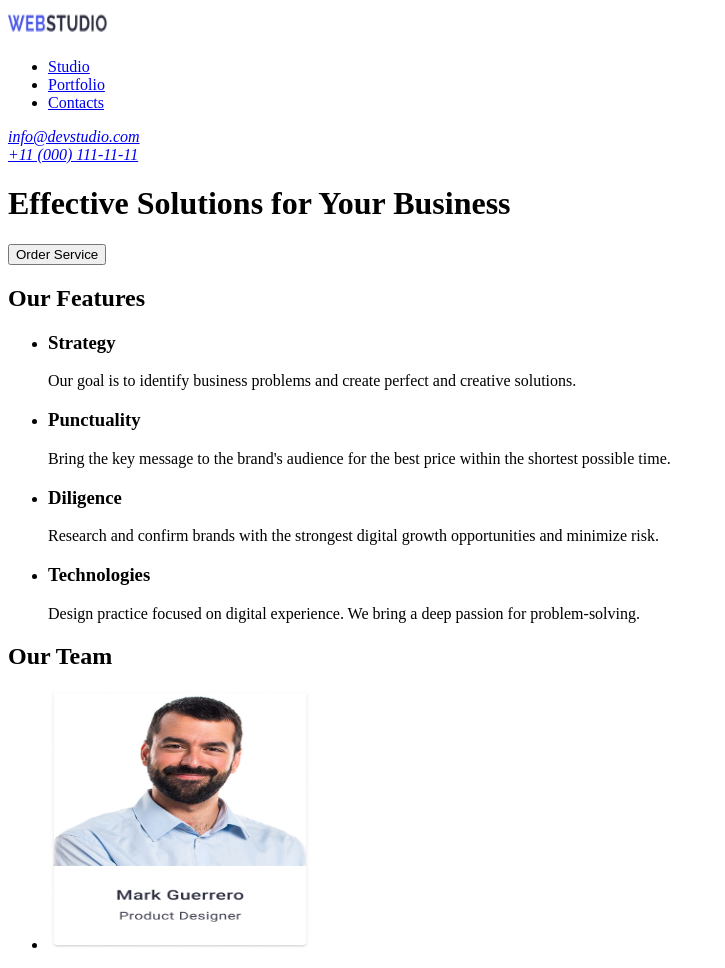
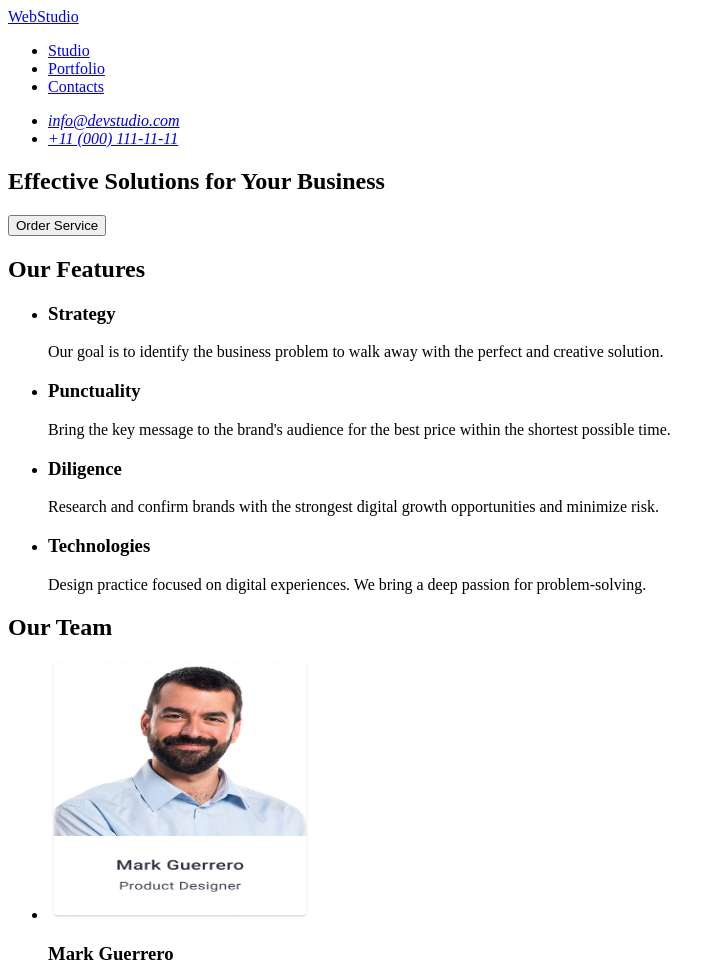
Before and after one commit to Andrii654/goit-markup-hw-01, a plain HTML site: page index.html in a window 1280 px wide. Shown: the top 968 px of the page, without its empty margins (0-725 px from the left). Drawn offline with Linux system fonts and the light colour scheme.

Commit message:
Update index.html

```diff
--- a/index.html
+++ b/index.html
@@ -4,7 +4,6 @@
 <head>
     <meta charset="UTF-8">
     <meta name="viewport" content="width=device-width, initial-scale=1.0">
-    <meta name="description" content="WebStudio - effective digital solutions for your business">
     <title>WebStudio</title>
 </head>
 
@@ -12,9 +11,7 @@
 
     <header>
 
-        <a href="./index.html">
-            <img src="./images/logo.png" width="100" height="30" alt="WebStudio Logo">
-        </a>
+        <a href="./index.html">WebStudio</a>
 
         <nav>
             <ul>
@@ -25,94 +22,81 @@
         </nav>
 
         <address>
-            <a href="mailto:info@devstudio.com">info@devstudio.com</a><br>
-            <a href="tel:+110001111111">+11 (000) 111-11-11</a>
+            <ul>
+                <li>
+                    <a href="mailto:info@devstudio.com">info@devstudio.com</a>
+                </li>
+                <li>
+                    <a href="tel:+110001111111">+11 (000) 111-11-11</a>
+                </li>
+            </ul>
         </address>
 
     </header>
 
-
     <main>
 
-        <h1>Effective Solutions for Your Business</h1>
-        <button type="button">Order Service</button>
+        <section>
+            <h1>Effective Solutions for Your Business</h1>
+            <button type="button">Order Service</button>
+        </section>
 
         <section>
-
             <h2>Our Features</h2>
-
             <ul>
-
                 <li>
                     <h3>Strategy</h3>
-                    <p>Our goal is to identify business problems and create perfect and creative solutions.</p>
+                    <p>Our goal is to identify the business problem to walk away with the perfect and creative solution.
+                    </p>
                 </li>
-
                 <li>
                     <h3>Punctuality</h3>
                     <p>Bring the key message to the brand's audience for the best price within the shortest possible
                         time.</p>
                 </li>
-
                 <li>
                     <h3>Diligence</h3>
                     <p>Research and confirm brands with the strongest digital growth opportunities and minimize risk.
                     </p>
                 </li>
-
                 <li>
                     <h3>Technologies</h3>
-                    <p>Design practice focused on digital experience. We bring a deep passion for problem-solving.</p>
+                    <p>Design practice focused on digital experiences. We bring a deep passion for problem-solving.</p>
                 </li>
-
             </ul>
-
         </section>
 
-
         <section>
-
             <h2>Our Team</h2>
-
             <ul>
-
                 <li>
                     <img src="./images/Team Card 1.png" alt="Mark Guerrero photo" width="264" height="260">
                     <h3>Mark Guerrero</h3>
                     <p>Product Designer</p>
                 </li>
-
                 <li>
                     <img src="./images/Team Card 2.png" alt="Tom Ford photo" width="264" height="260">
                     <h3>Tom Ford</h3>
                     <p>Frontend Developer</p>
                 </li>
-
                 <li>
                     <img src="./images/Team Card 3.png" alt="Camila Garcia photo" width="264" height="260">
                     <h3>Camila Garcia</h3>
                     <p>Marketing</p>
                 </li>
-
                 <li>
                     <img src="./images/Team Card 4.png" alt="Daniel Wilson photo" width="264" height="260">
                     <h3>Daniel Wilson</h3>
                     <p>UI Designer</p>
                 </li>
-
             </ul>
-
         </section>
 
     </main>
 
-
     <footer>
-
-        <p>
-            Increase the flow of customers and sales for your business with digital marketing & growth solutions.
-        </p>
-
+        <a href="./index.html">WebStudio</a>
+        <p>Increase the flow of customers and sales for your business with digital marketing & growth solutions.</p>
     </footer>
 
 </body>
```
